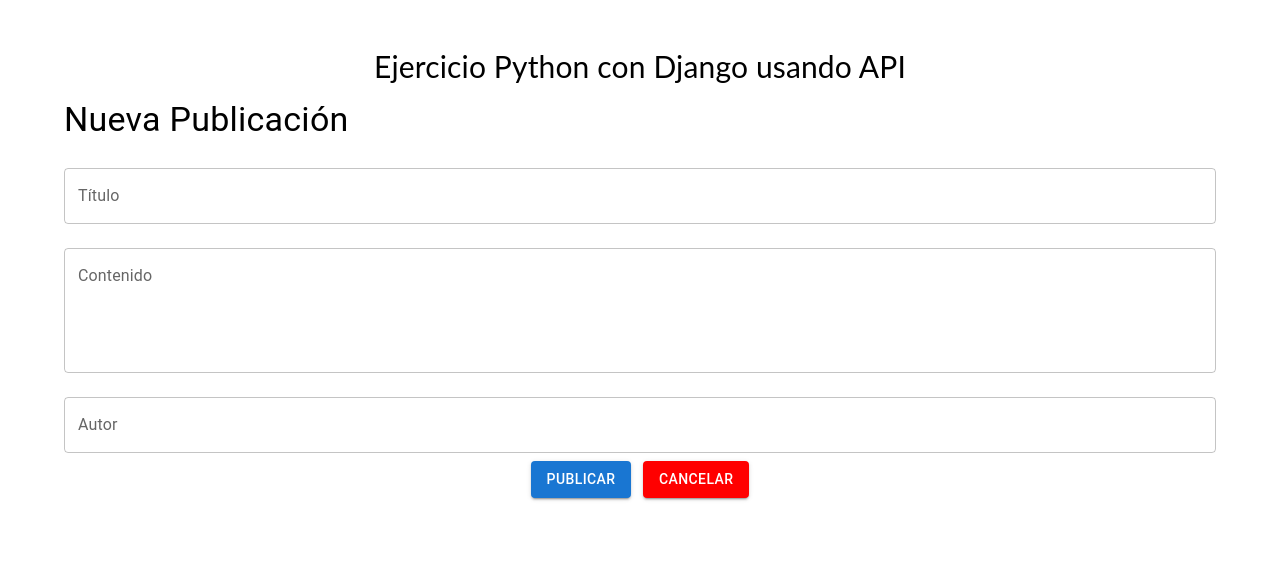
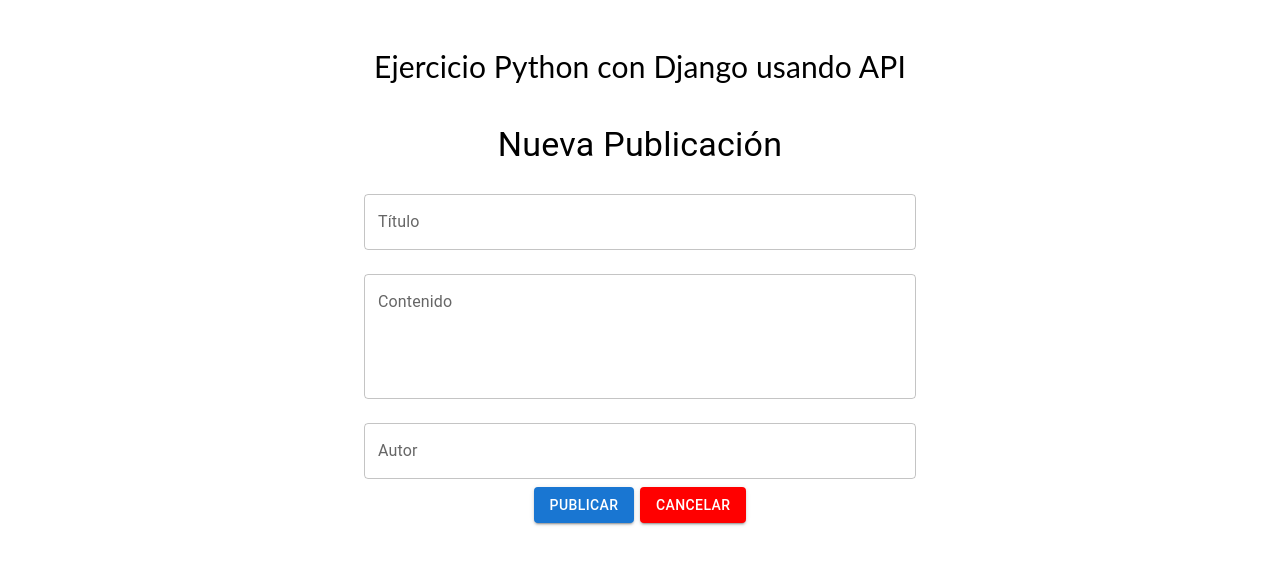
Before and after one commit to JordyJ0estar/Ejercicio-Api-Python-Django, a Next.js app in the folder blog-client/: page /posts/create in a window 1280 px wide. Shown: the top 564 px of the page. Built offline with nearby package versions, Linux system fonts and the light colour scheme.

Commit message:
Add(Feat): Added new function validadtions of formaulary when this is empty whit errors alert and added clasname

```diff
--- a/blog-client/src/components/PostCrud.tsx
+++ b/blog-client/src/components/PostCrud.tsx
@@ -10,12 +10,28 @@
     const [title, setTitle] = useState<string>('');
     const [content, setContent] = useState<string>('');
     const [author, setAuthor] = useState<string>('');
+    const [errors, setErrors] = useState<{ [key: string]: string }>({});
     const router = useRouter();
+
+    const validateForm = () => {
+        const newErrors: { [key: string]: string } = {};
+        if (title.trim() === '') newErrors.title = 'El título es obligatorio.';
+        if (content.trim() === '') newErrors.content = 'El contenido es obligatorio.';
+        if (author.trim() === '') newErrors.author = 'El autor es obligatorio.';
+        setErrors(newErrors);
+        return Object.keys(newErrors).length === 0;
+    };
 
 
     const handleSubmit = async (e: React.FormEvent<HTMLFormElement>) => {
         e.preventDefault();
-        console.log('Form submitted', { title, content, author });
+
+        if (!validateForm()) {
+            return;
+        }
+
+
+
 
         try {
             const response = await fetch('http://127.0.0.1:8000/api/posts/', {
@@ -27,7 +43,6 @@
             });
 
             if (response.ok) {
-                console.log('Post created successfully');
                 router.push('/');
             } else {
                 console.error('Failed to create post');
@@ -41,8 +56,8 @@
 
 
     return (
-        <Container>
-            <Typography variant="h4" gutterBottom>
+        <Container sx={{ paddingTop: "2%", height: 400, width: 600 }} >
+            <Typography variant="h4" gutterBottom align="center">
                 Nueva Publicación
             </Typography>
             <form onSubmit={handleSubmit}>
@@ -53,6 +68,9 @@
                     margin="normal"
                     value={title}
                     onChange={(e) => setTitle(e.target.value)}
+                    error={!!errors.title}
+                    helperText={errors.title}
+                    className="texFields"
                 />
                 <TextField
                     label="Contenido"
@@ -63,6 +81,9 @@
                     rows={4}
                     value={content}
                     onChange={(e) => setContent(e.target.value)}
+                    error={!!errors.content}
+                    helperText={errors.content}
+                    className="texFields"
                 />
                 <TextField
                     label="Autor"
@@ -71,6 +92,9 @@
                     margin="normal"
                     value={author}
                     onChange={(e) => setAuthor(e.target.value)}
+                    error={!!errors.author}
+                    helperText={errors.author}
+                    className="texFields"
                 />
                 <div className="button-container">
                     <Button className="share" type="submit" variant="contained" color="primary">
```
